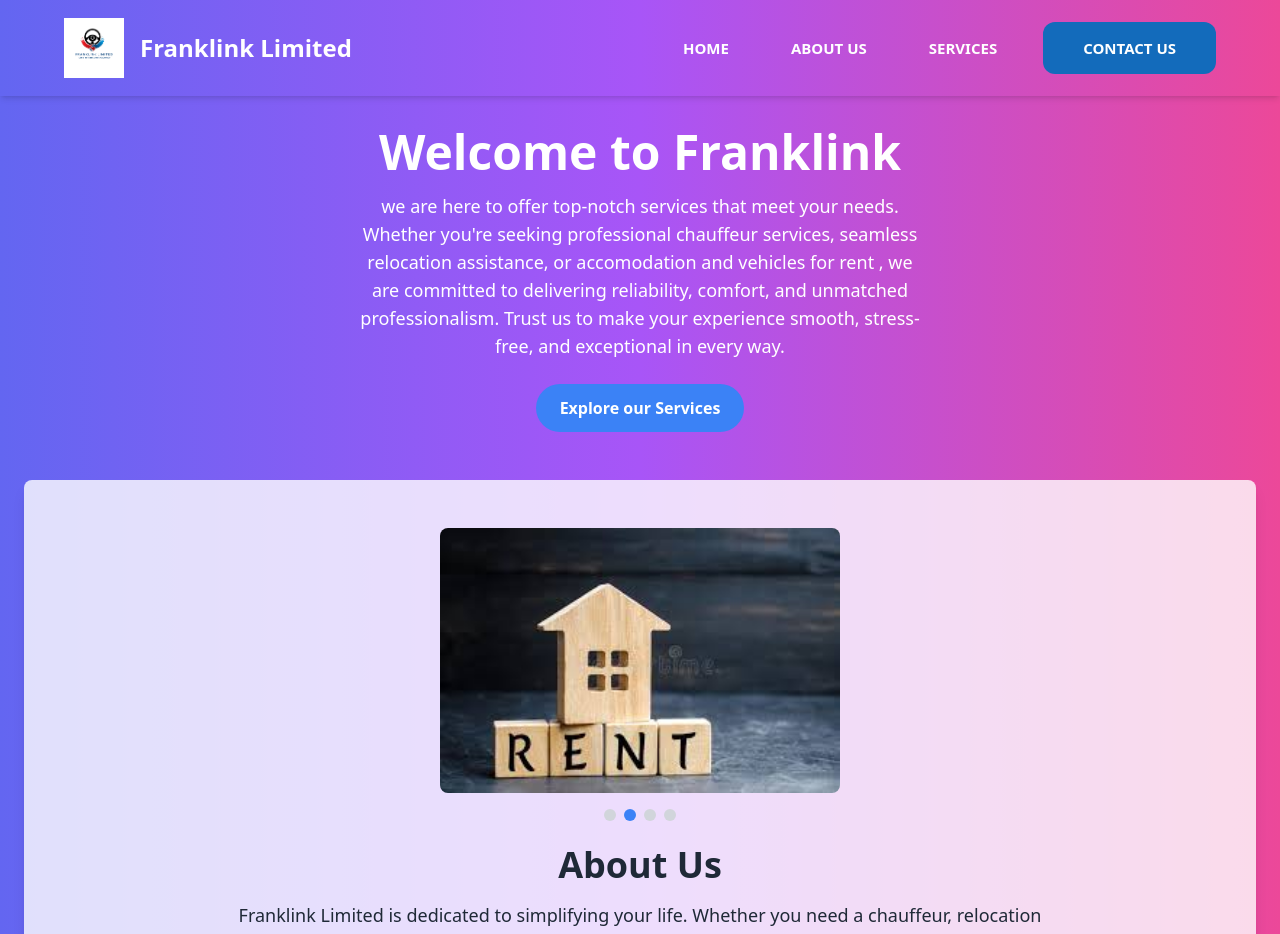
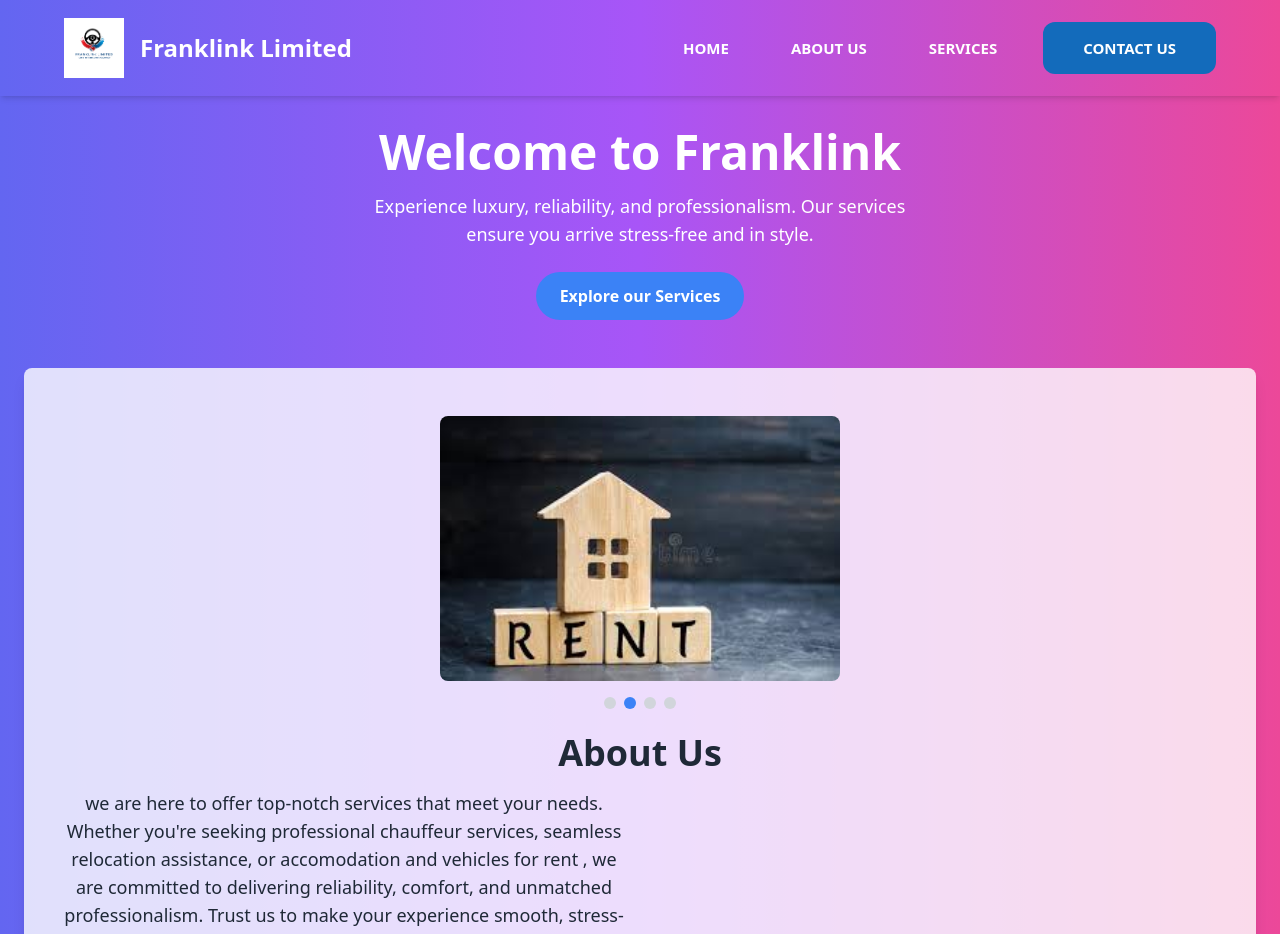
Before and after one commit to aimee-mercury/franklink-ltd, a Next.js app: page /home in a window 1280 px wide. Shown: the top 934 px of the page. Built offline with nearby package versions, Linux system fonts and the light colour scheme.

Commit message:
changes on website of franklink

```diff
--- a/app/home/page.tsx
+++ b/app/home/page.tsx
@@ -30,9 +30,8 @@
       <main className="flex flex-col items-center justify-center text-center mt-12 lg:mt-24 px-8 animate-bounce-in mt-20">
         <h1 className="text-5xl font-extrabold mt-8">Welcome to Franklink</h1>
         <p className="mt-4 text-lg max-w-xl">
-        we are here to offer top-notch services that meet your needs. Whether you're seeking professional
-        chauffeur services, seamless relocation assistance, or accomodation and vehicles  for rent , we are committed to delivering reliability, comfort,
-        and unmatched professionalism. Trust us to make your experience smooth, stress-free, and exceptional in every way.
+          Experience luxury, reliability, and professionalism. Our services
+          ensure you arrive stress-free and in style.
         </p>
         <div className="mt-6 space-x-4">
           <Link href="#Services">
@@ -76,10 +75,10 @@
 
         {/* About Us Text */}
         <h2 className="text-4xl font-bold mt-6">About Us</h2>
-        <p className="text-lg max-w-4xl mx-auto mt-4">
-          Franklink Limited is dedicated to simplifying your life. Whether you
-          need a chauffeur, relocation assistance, or rental services, we provide
-          exceptional quality tailored to your needs.
+        <p className="mt-4 text-lg max-w-xl">
+        we are here to offer top-notch services that meet your needs. Whether you're seeking professional
+        chauffeur services, seamless relocation assistance, or accomodation and vehicles  for rent , we are committed to delivering reliability, comfort,
+        and unmatched professionalism. Trust us to make your experience smooth, stress-free, and exceptional in every way.
         </p>
       </section>
 
@@ -143,7 +142,6 @@
                 <p className="text-white">+250 798 977 017</p>
                 <p className="text-white">+250 783 490 189</p>
                 <p className="text-white">franklink2026@gmail.com</p>
-
               </div>
             </div>
           </div>
```
